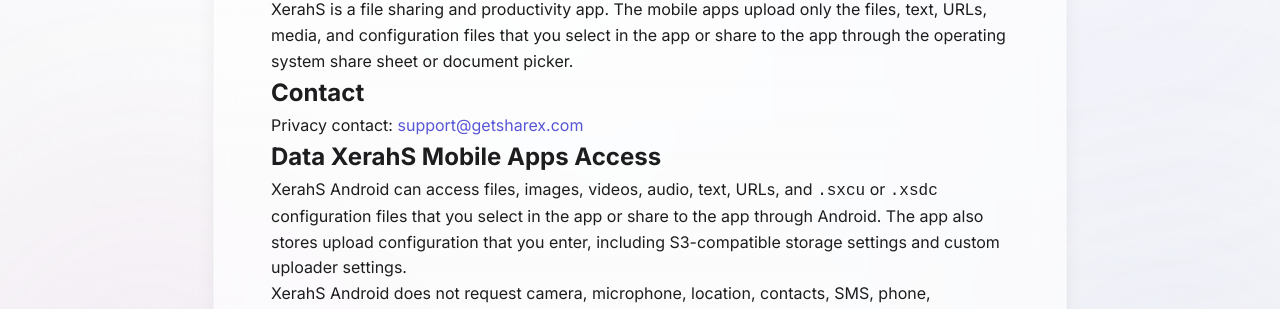
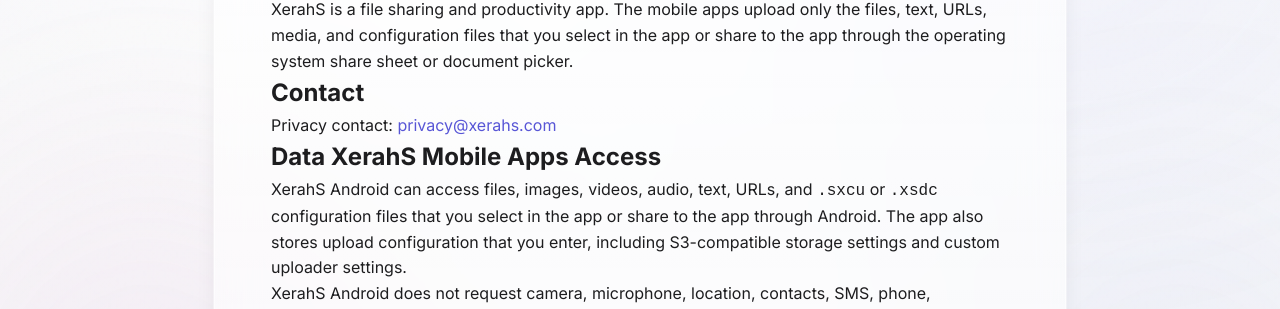
Before and after one commit to ShareX/xerahs.github.io, a Jekyll site: the page built from privacy-policy/index.html, in a window 1280 px wide and 900 px high, scrolled down 401 px. Shown: the part 145-454 px from the top of the window. Built offline with Jekyll 4.4.1, drawn with Linux system fonts in a browser that asks for light colours.

Commit message:
[docs] Update privacy policy contact email to privacy@xerahs.com

```diff
--- a/privacy-policy/index.html
+++ b/privacy-policy/index.html
@@ -72,7 +72,7 @@
 
                         <h2>Contact</h2>
 
-                        <p>Privacy contact: <a href="mailto:support@getsharex.com">support@getsharex.com</a></p>
+                        <p>Privacy contact: <a href="mailto:privacy@xerahs.com">privacy@xerahs.com</a></p>
 
                         <h2>Data XerahS Mobile Apps Access</h2>
 
```
